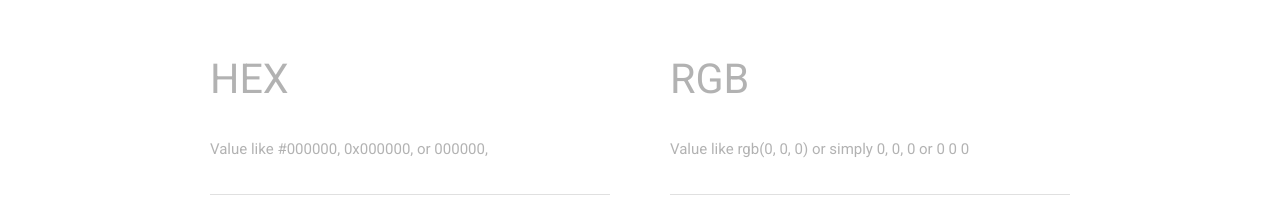
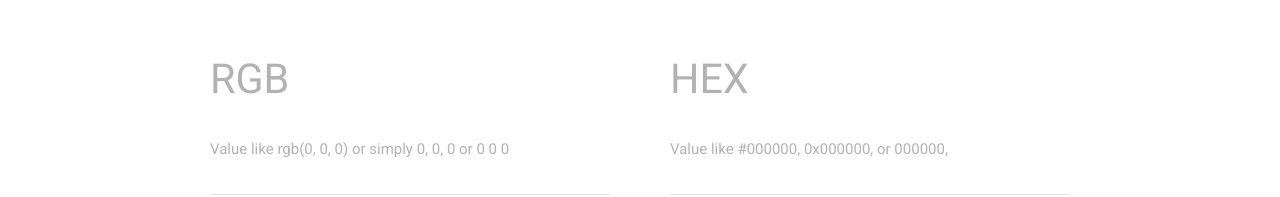
Before and after one commit to ansonyao/rgbToHex, a React (Create React App) app: page / in a window 1280 px wide. Shown: the part 277-474 px from the top of the page. Built offline with nearby package versions, Linux system fonts and the light colour scheme.

Commit message:
Use state to pass values

```diff
--- a/src/screens/mainPage/index.js
+++ b/src/screens/mainPage/index.js
@@ -1,8 +1,16 @@
 import React from 'react';
 import TextField from 'material-ui/TextField';
-import logo from '../../logo.svg';
 
 export default class MainPage extends React.Component {
+    constructor(props) {
+        super(props)
+        this.state = {
+            rgbValue: "",
+            hexValue: "",
+            rgbError: "",
+            hexError: "",
+        }
+    }
     render() {
         return (
             <div style={{ textAlign: 'center' }}>
@@ -17,24 +25,58 @@ export default class MainPage extends React.Component {
                 <div style={{ marginTop: 200 }}>
                     <TextField
                         className="MyTextField"
-                        hintText="Value like #000000, 0x000000, or 000000, "
-                        floatingLabelText="HEX"
+                        hintText="Value like rgb(0, 0, 0) or simply 0, 0, 0 or 0 0 0"
+                        floatingLabelText="RGB"
+                        errorText={this.state.rgbError}
+                        errorStyle={{textAlign: 'left'}}
                         style={{ width: 400, height: 150, fontSize: 55, margin: 30 }}
                         floatingLabelFocusStyle={{ marginBottom: 40, fontSize: 45 }}
                         hintStyle={{ fontSize: 15, marginBottom: 30 }}
                         floatingLabelFixed={true}
+                        onChange={(event, value) => {
+                            this.setState({rgbValue: value})
+                        }}
+                        value={this.state.rgbValue}
                     />
                     <TextField
                         className="MyTextField"
-                        hintText="Value like rgb(0, 0, 0) or simply 0, 0, 0 or 0 0 0"
-                        floatingLabelText="RGB"
+                        hintText="Value like #000000, 0x000000, or 000000, "
+                        floatingLabelText="HEX"
+                        errorText={this.state.hexError}
+                        errorStyle={{textAlign: 'left'}}
                         style={{ width: 400, height: 150, fontSize: 55, margin: 30 }}
                         floatingLabelFocusStyle={{ marginBottom: 40, fontSize: 45 }}
                         hintStyle={{ fontSize: 15, marginBottom: 30 }}
                         floatingLabelFixed={true}
+                        onChange={(event, value) => {
+                            this.setState({hexValue: value})
+                        }}
+                        value={this.state.hexValue}
                     />
                 </div>
             </div>
         )
     }
+
+    convertRgbToHex = (rgb) => {
+        if (rgb) {
+            return
+        }
+
+        // If it can be converted {}
+        // then setState for hexValue
+        // else
+        // setState for hexError
+    }
+
+    convertHexToRgb = (hex) => {
+        if (hex) {
+            return
+        }
+
+        // If it can be converted {}
+        // then setState for rgbValue
+        // else
+        // setState for hexError
+    }
 };
```
